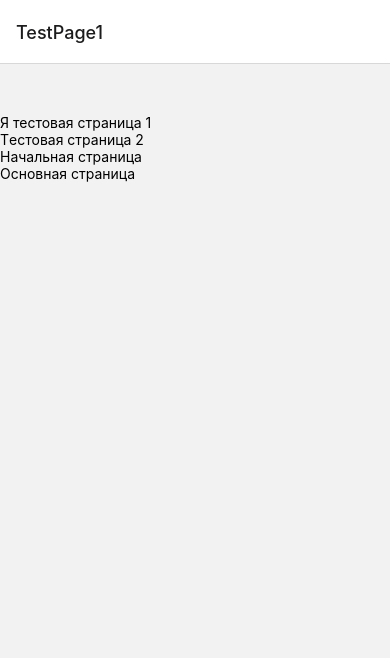
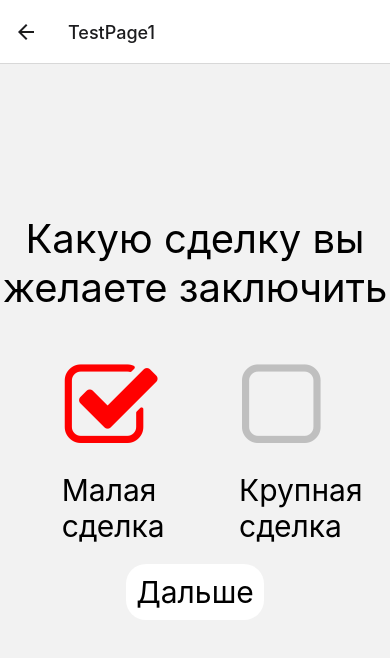
Before and after one commit to GalkinAlexeyAndreevich/deal-mobile, a React Native app: screen /TestPage1 in a window 390 px wide. Shown: the top 658 px of the page. Built offline with nearby package versions, Linux system fonts and the light colour scheme.

Commit message:
1 страница выбора сделки

```diff
--- a/Pages/Home/Home.tsx
+++ b/Pages/Home/Home.tsx
@@ -1,6 +1,12 @@
+import { NativeStackScreenProps } from "@react-navigation/native-stack";
 import React from "react";
 import { StyleSheet, View, Image, Pressable, Text } from "react-native";
-export default function Home() {
+import { RootStackParamList } from "../../routes/routes";
+type TProps = NativeStackScreenProps<RootStackParamList>
+export default function Home({navigation}:TProps) {
+    const foundAlly = ()=>{
+        navigation.navigate("TestPage1");
+    }
     return (
         <View
             style={{
@@ -8,11 +14,12 @@ export default function Home() {
                 flexDirection: "column",
                 alignItems: "center",
                 height: "100%",
+                backgroundColor:"white"
             }}>
             <View style={{ marginTop: 20 }}>
                 <Image
-                    style={{ width: 300, height: 180 }}
-                    source={require("../../assets/deal1.jpg")}
+                    style={{ width: 300, height: 160 }}
+                    source={require("../../assets/deal.jpg")}
                 />
             </View>
             <View
@@ -24,18 +31,22 @@ export default function Home() {
                     gap: 20,
                 }}>
                 <Image
-                    style={{ width: 300, height: 180 }}
+                    style={{ width: 300, height: 140 }}
                     source={require("../../assets/handshake.jpg")}
                 />
-                <Pressable style={styles.button}>
-                    <Text>Найти союзника</Text>
+                <Pressable style={styles.button} onPress={foundAlly}>
+                    <Text style={{
+                        textAlign:"center",
+                    }}>Найти союзника</Text>
                 </Pressable>
                 <Pressable style={styles.button}>
-                    <Text>Стать союзником</Text>
+                    <Text style={{
+                        textAlign:"center",
+                    }}>Стать союзником</Text>
                 </Pressable>
             </View>
             <View>
-                <Text style={{ width: 300 }}>
+                <Text style={{ width: 300, paddingTop:20 }}>
                     Deal - это сайт, который поможет вам в борьбе с
                     прокрастинацией.
                 </Text>
@@ -46,12 +57,14 @@ export default function Home() {
 
 const styles = StyleSheet.create({
     button: {
+        display:"flex",
         borderWidth: 1,
         paddingHorizontal: 15,
         paddingVertical: 20,
         fontSize: 15,
         width: 200,
-        /* margin-top: 10px; */
+        justifyContent:"center",
+
         backgroundColor: "white",
     },
 });
--- a/Pages/TestPage1/TestPage1.tsx
+++ b/Pages/TestPage1/TestPage1.tsx
@@ -1,31 +1,82 @@
 import { NativeStackScreenProps } from "@react-navigation/native-stack";
-import { Pressable, Text, View } from "react-native";
+import { Pressable, Text, View, StyleSheet } from "react-native";
 import { RootStackParamList } from "../../routes/routes";
+import { useState } from "react";
+import { CheckBox } from "react-native-elements";
 
 type TProps = NativeStackScreenProps<RootStackParamList>;
 
 export default function TestPage({ navigation }: TProps) {
-    const loadPage = () => {
+    const [firstCheckBox, setFirstCheckBox] = useState<boolean>(true);
+    const [secondCheckBox, setSecondCheckBox] = useState<boolean>(false);
+    const changeCheckBox = () => {
+        setFirstCheckBox(!firstCheckBox);
+        setSecondCheckBox(!secondCheckBox);
+    };
+    const saveChange = ()=>{
         navigation.navigate("TestPage2");
-    };
-    const loadPageHome = () => {
-        navigation.navigate("HomePage");
-    };
-    const loadPageMain = () => {
-        navigation.navigate("MainPage");
-    };
+    }
     return (
-        <View style={{ marginTop: 50 }}>
-            <Text>Я тестовая страница 1</Text>
-            <Pressable onPress={loadPage}>
-                <Text>Tестовая страница 2</Text>
-            </Pressable>
-            <Pressable onPress={loadPageHome}>
-                <Text>Начальная страница</Text>
-            </Pressable>
-            <Pressable onPress={loadPageMain}>
-                <Text>Основная страница</Text>
+        <View style={styles.container}>
+            <Text style={{ fontSize: 40, textAlign: "center" }}>
+                Какую сделку вы желаете заключить
+            </Text>
+            <View
+                style={{
+                    display: "flex",
+                    flexDirection: "row",
+                    gap: 20,
+                }}>
+                <View style={styles.checkbox}>
+                    <CheckBox
+                        size={100}
+                        checked={firstCheckBox}
+                        onPress={changeCheckBox}
+                        // style={{ paddingLeft:50 }}
+                        checkedColor="red"
+                    />
+                    <Text style={styles.checkText}>Малая</Text>
+                    <Text style={styles.checkText}>сделка</Text>
+                </View>
+                <View style={styles.checkbox}>
+                    <CheckBox
+                        size={100}
+                        checked={secondCheckBox}
+                        onPress={changeCheckBox}
+                        checkedColor="red"
+                    />
+                    <Text style={styles.checkText}>Крупная</Text>
+                    <Text style={styles.checkText}>сделка</Text>
+                </View>
+            </View>
+
+            <Pressable style={{backgroundColor:"white", padding:10, marginTop:20, borderRadius:20}} onPress={saveChange}>
+                <Text style={{fontSize:30}}>Дальше</Text>
             </Pressable>
         </View>
     );
 }
+
+const styles = StyleSheet.create({
+    container: {
+        flex: 1,
+        display: "flex",
+        marginTop: 150,
+        alignItems: "center",
+        // justifyContent:"center",
+
+    },
+    checkbox: {
+        flex: 1,
+        paddingTop:30,
+        paddingLeft:17
+        // padding:10,
+    },
+    checkText:{
+        display:"flex",
+        fontSize:30,
+        paddingLeft:17,
+        textAlign:"left",
+        flexWrap:'wrap'
+    }
+});
--- a/Pages/TestPage2/TestPage2.tsx
+++ b/Pages/TestPage2/TestPage2.tsx
@@ -1,5 +1,5 @@
 import { NativeStackScreenProps } from "@react-navigation/native-stack";
-import { Pressable, Text, View } from "react-native";
+import { Pressable, Text, View,TextInput } from "react-native";
 import { RootStackParamList } from "../../routes/routes";
 
 type TProps = NativeStackScreenProps<RootStackParamList>;
@@ -10,7 +10,8 @@ export default function TestPage({ navigation }: TProps) {
     };
     return (
         <View style={{ marginTop: 50 }}>
-            <Text>Я тестовая страница</Text>
+            <Text>Выберите вашу цель</Text>
+            <TextInput />
             <Pressable onPress={loadPage}>
                 <Text>Тестовая страница 3</Text>
             </Pressable>
--- a/package.json
+++ b/package.json
@@ -12,6 +12,7 @@
     "@expo/vector-icons": "^13.0.0",
     "@expo/webpack-config": "^19.0.0",
     "@react-native-async-storage/async-storage": "^1.19.3",
+    "@react-native-community/checkbox": "^0.5.16",
     "@react-navigation/drawer": "^6.6.4",
     "@react-navigation/native": "^6.1.7",
     "@react-navigation/native-stack": "^6.9.13",
@@ -28,11 +29,13 @@
     "react": "18.2.0",
     "react-dom": "18.2.0",
     "react-native": "0.72.5",
+    "react-native-elements": "^3.4.3",
     "react-native-gesture-handler": "~2.12.0",
     "react-native-get-random-values": "^1.9.0",
     "react-native-reanimated": "~3.3.0",
     "react-native-safe-area-context": "4.6.3",
     "react-native-screens": "~3.22.0",
+    "react-native-select-dropdown": "^3.4.0",
     "react-native-stack": "^1.0.0-alpha11",
     "react-native-web": "~0.19.6",
     "react-redux": "^8.1.3"
--- a/routes/routes.tsx
+++ b/routes/routes.tsx
@@ -18,7 +18,7 @@ const Stack = createNativeStackNavigator<RootStackParamList>();
 export const AppNavigator = () => {
     return (
         <NavigationContainer>
-                <Stack.Navigator initialRouteName="TestPage1">
+                <Stack.Navigator initialRouteName="HomePage">
                     <Stack.Screen
                         name="TestPage1"
                         component={TestPage1}
```
Also changed, not shown: 1 other file (tests, documents, lock files or other folders).
